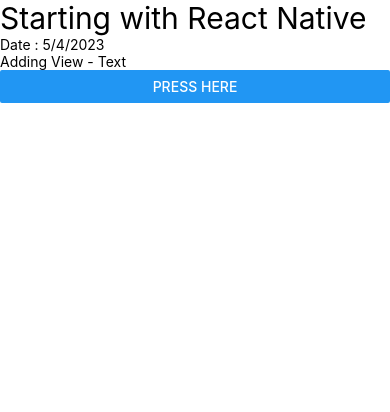
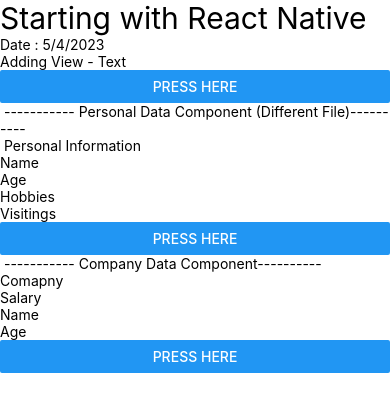
Before and after one commit to TheAvtarSingh/Lets_Start_React_Native, a React Native app: screen / in a window 390 px wide. Shown: the top 412 px of the page. Built offline with nearby package versions, Linux system fonts and the light colour scheme.

Commit message:
Components

```diff
--- a/App.js
+++ b/App.js
@@ -1,5 +1,6 @@
 
 import {  Text, View,Button } from 'react-native';
+import PersonalData from './components/PersonalData';
 
 const date = "5/4/2023"
 const data  = {fontSize:30}
@@ -13,6 +14,24 @@
       <Text>Adding View - Text</Text>
       <Text>{textadded}</Text>
       <Button title='Press Here'></Button>
+      <Text> ----------- Personal Data Component (Different File)----------</Text>
+      <PersonalData />
+      <Text> ----------- Company Data Component----------</Text>
+      <CompanyData />
     </View>
   );
 }
+
+
+const CompanyData  =() =>{
+
+  return (
+    <View >
+    <Text >Comapny</Text>
+    <Text>Salary</Text>
+    <Text>Name</Text>
+    <Text>Age</Text>
+    <Button title='Press Here'></Button>
+  </View>
+  );
+}
--- /dev/null
+++ b/components/PersonalData.js
@@ -0,0 +1,15 @@
+
+import {Text,View,Button} from 'react-native';
+
+export default function PersonalData() {
+  return (
+   <View>
+<Text> Personal Information</Text>
+<Text >Name</Text>
+    <Text>Age</Text>
+    <Text>Hobbies</Text>
+    <Text>Visitings</Text>
+    <Button title='Press Here'></Button>
+   </View>
+  );
+}
```
Also changed, not shown: 1 other file (tests, documents, lock files or other folders).
